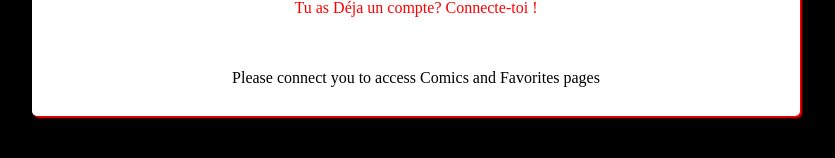
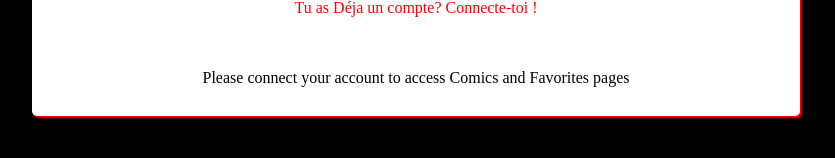
Before and after one commit to Jean-CODE-Van-Damme/marvel-front, a React (Create React App) app: page /signup in a window 1280 px wide. Shown: the part 1112-1270 px from the top of the page, without its empty margins (224-1059 px from the left). Built offline with nearby package versions, Linux system fonts and the light colour scheme.

Commit message:
Comics.js requete to the back for favorite comic and token

```diff
--- a/src/App.css
+++ b/src/App.css
@@ -326,6 +326,11 @@ h2 {
   border-radius: 10px;
   padding: 10px;
   margin: 5px;
+  /* background-color: gold; */
+}
+
+.comics-favorite:hover {
+  cursor: pointer;
 }
 
 .comics-description {
--- a/src/pages/Characters.js
+++ b/src/pages/Characters.js
@@ -105,7 +105,7 @@ const Characters = ({
                           className="character-icon-heart"
                           icon="heart"
                         />
-                        <p>Add to Favorites</p>
+                        <p>Add to favorites</p>
                       </div>
                     </div>
                   </>
--- a/src/pages/Comics.js
+++ b/src/pages/Comics.js
@@ -56,6 +56,8 @@ const Comics = ({
             <div className="all-comics">
               {/* Map sur comicsArray  */}
               {comicsArray.map((element, index) => {
+                let comicId = element.comics_id;
+                console.log("comicsId >>>", comicId);
                 return (
                   <div className="comics" key={index}>
                     {element.title && (
@@ -81,11 +83,17 @@ const Comics = ({
                     )}
                     <div
                       className="comics-favorite"
-                      onClick={() => {
+                      onClick={async () => {
                         // on push dans le state favoriteArray les favoris
                         let copyFavoriteArray = [...favoriteArray];
                         copyFavoriteArray.push(element);
                         setFavoriteArray(copyFavoriteArray);
+                        // transmition comicId et token user vers le back
+
+                        const response2 = await axios.post(
+                          `http://localhost:3002/user/favorite/comic/${comicId}`,
+                          { tokenCookie: tokenCookie }
+                        );
                       }}
                     >
                       <FontAwesomeIcon
--- a/src/pages/Login.js
+++ b/src/pages/Login.js
@@ -86,7 +86,9 @@ const Login = ({ tokenCookie, setTokenCookie }) => {
         </Link>
         {/* Message pour le client non connecte  */}
         {!tokenCookie && (
-          <p>Please connect you to access Comics and Favorites pages</p>
+          <p>
+            Please connect your account to access Comics and Favorites pages
+          </p>
         )}
       </form>
     </div>
--- a/src/pages/Signup.js
+++ b/src/pages/Signup.js
@@ -111,7 +111,9 @@ const Signup = ({ tokenCookie, setTokenCookie }) => {
 
         {/* Message au client non connecté */}
         {!tokenCookie && (
-          <p>Please connect you to access Comics and Favorites pages</p>
+          <p>
+            Please connect your account to access Comics and Favorites pages
+          </p>
         )}
       </form>
     </div>
```
